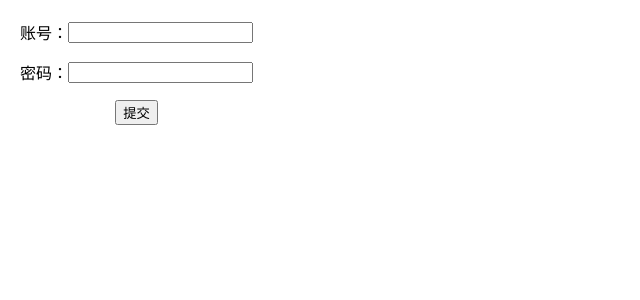
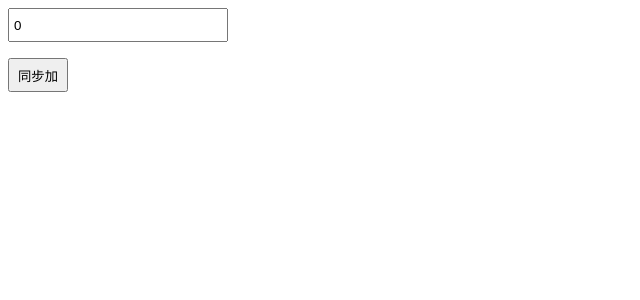
Before and after one commit to glimmer-treasure/learn-react, a React (Create React App) app: page / in a window 1280 px wide. Shown: the top 300 px of the page, without its empty margins (0-640 px from the left). Built offline with nearby package versions, Linux system fonts and the light colour scheme.

Commit message:
feat: 添加redux

```diff
--- a/src/App.js
+++ b/src/App.js
@@ -1,28 +1,14 @@
 import logo from './logo.svg';
 import './App.css';
 import FormPage from './pages/FormPage'
+import ReduxPage from './pages/ReduxPage.js'
 
 function App() {
   return (
     <div>
-      <FormPage />
+      {/* <FormPage /> */}
+      { <ReduxPage /> }
     </div>
-    // <div className="App">
-    //   <header className="App-header">
-    //     <img src={logo} className="App-logo" alt="logo" />
-    //     <p>
-    //       Edit <code>src/App.js</code> and save to reload.
-    //     </p>
-    //     <a
-    //       className="App-link"
-    //       href="https://reactjs.org"
-    //       target="_blank"
-    //       rel="noopener noreferrer"
-    //     >
-    //       Learn React
-    //     </a>
-    //   </header>
-    // </div>
   );
 }
 
--- /dev/null
+++ b/src/components/Redux/index.js
@@ -0,0 +1,22 @@
+export const createStore = (reducer) => {
+    let state = null
+    let callbacks = []
+    const getState = () => state
+    const subscribe = (callback) => {
+        callbacks.push(callback)
+        const unsubscribe = () => {
+            callbacks = callbacks.filter(item => item !== callback)
+        }
+        return unsubscribe
+    }
+    const dispatch = (action) => {
+        state = reducer(state, action)
+        callbacks.forEach(callback => callback())
+    }
+    dispatch({type: +new Date})
+    return {
+        getState,
+        subscribe,
+        dispatch
+    }
+}
--- /dev/null
+++ b/src/pages/ReduxPage.js
@@ -0,0 +1,34 @@
+import { useCallback, useEffect, useState } from 'react'
+import { applyMiddleware,createStore } from 'redux'
+// import { createStore } from '../components/Redux'
+import '../styles/Redux.css'
+
+const reducer = (state={value: 0}, action) => {
+    switch(action.type) {
+        case 'increase':
+            return {...state, value: state.value + 1}
+        default:
+            return { ...state }
+    }
+}
+
+const store = createStore(reducer)
+
+const FormPage = (props) => {
+    const state = store.getState()
+    const [_, forceUpdate] = useState(state)
+    const increase = useCallback(() => {
+        store.dispatch({type: 'increase'})
+    })
+    useEffect(() => {
+        store.subscribe(() => forceUpdate(+new Date))
+    }, [])
+    return (
+        <div className="redux__container">
+            <input className="redux__input" value={state.value} />
+            <button className="redux__btn--add-btn" onClick={increase}>同步加</button>
+        </div>
+    )
+}
+
+export default FormPage
--- /dev/null
+++ b/src/styles/Redux.css
@@ -0,0 +1,16 @@
+.redux__container {
+    display: flex;
+    flex-direction: column;
+}
+.redux__input {
+    height: 34px;
+    width: 220px;
+    margin: 8px;
+    box-sizing: border-box;
+    padding: 4px;
+}
+.redux__btn--add-btn {
+    width: 60px;
+    height: 34px;
+    margin: 8px;
+}
```
